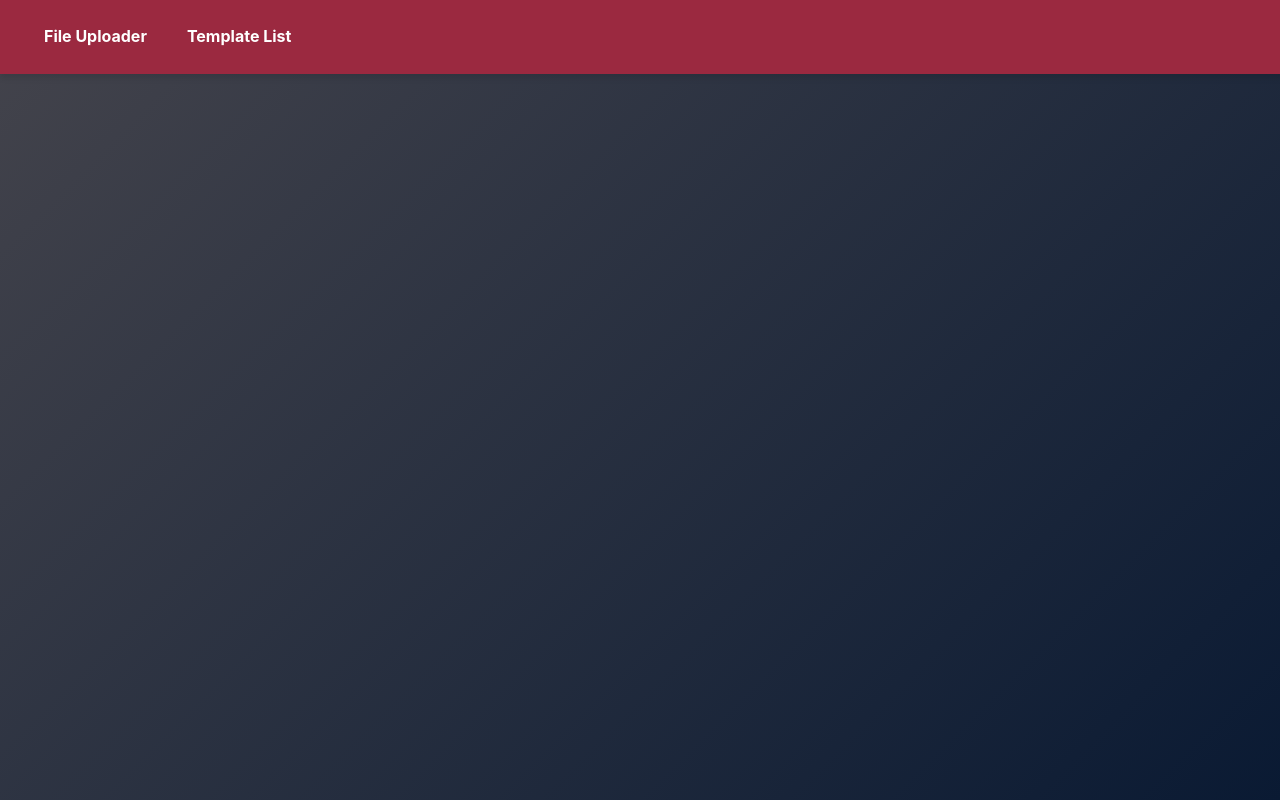
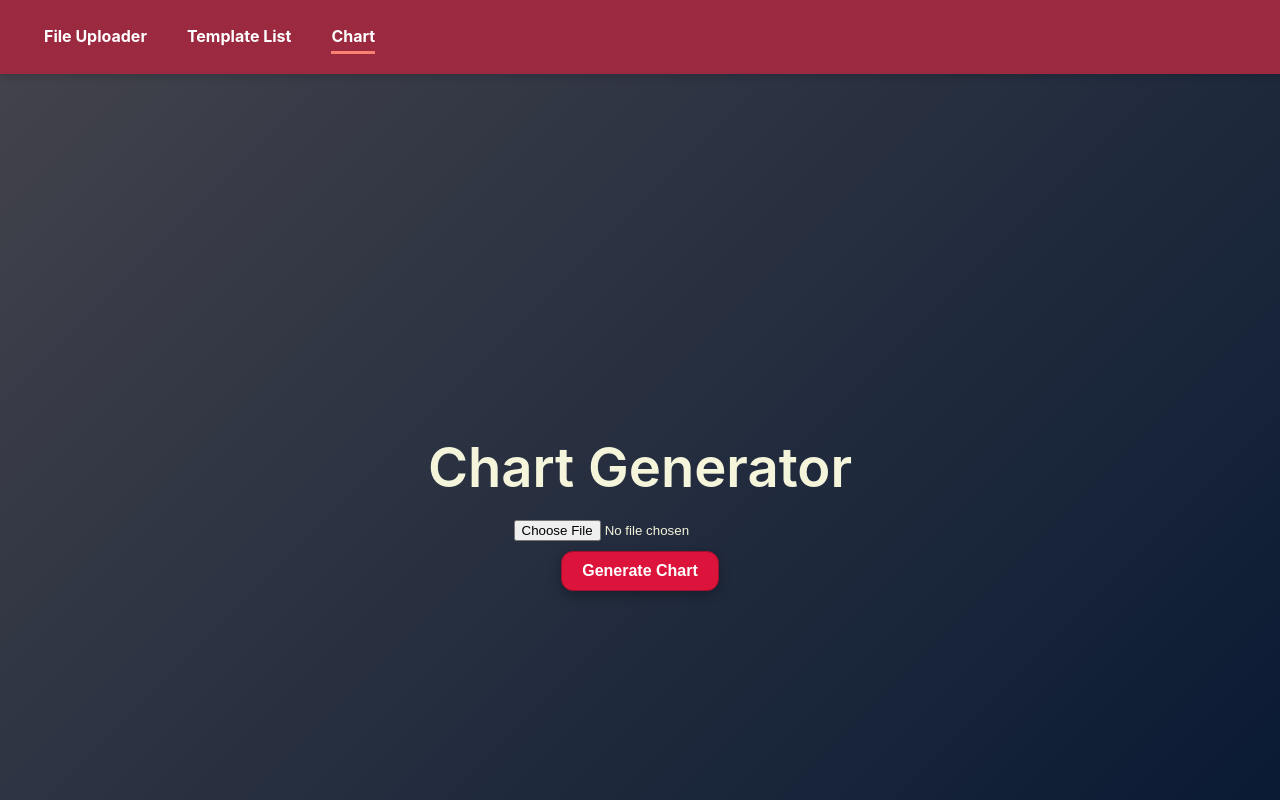
Before and after one commit to skolumban-ex/qualitas-support, a React (Vite) app in the folder frontend/my-react-app/: page /chart in a window 1280 px wide. Shown: the top 800 px of the page. Built offline with nearby package versions, Linux system fonts and the light colour scheme.

Commit message:
Grafikon letrehozo resze az appnak kezdetlegesen kesz

```diff
--- a/frontend/my-react-app/package.json
+++ b/frontend/my-react-app/package.json
@@ -15,12 +15,14 @@
     "@mui/icons-material": "^6.1.9",
     "@mui/material": "^6.1.9",
     "axios": "^1.7.7",
+    "chart.js": "^4.4.7",
     "cors": "^2.8.5",
     "express": "^4.21.1",
     "multer": "^1.4.5-lts.1",
     "node": "^22.11.0",
     "papaparse": "^5.4.1",
     "react": "^18.3.1",
+    "react-chartjs-2": "^5.2.0",
     "react-dom": "^18.3.1",
     "react-dropzone": "^14.2.10",
     "react-router-dom": "^6.28.0",
--- a/frontend/my-react-app/src/App.tsx
+++ b/frontend/my-react-app/src/App.tsx
@@ -2,6 +2,7 @@ import React from 'react';
 import { BrowserRouter as Router, Route, Routes, useLocation } from 'react-router-dom';
 import FileUploader from './components/FileUploader';
 import TemplateList from './components/TemplateList';
+import ChartPage from './components/ChartPage';
 import Navbar from './components/Navbar';
 
 const App: React.FC = () => {
@@ -22,6 +23,7 @@ const Main: React.FC = () => {
       <Routes>
         <Route path="/" element={<FileUploader />} />
         <Route path="/templates-list" element={<TemplateList />} />
+        <Route path="/chart" element={<ChartPage />} />
       </Routes>
     </div>
   );
--- /dev/null
+++ b/frontend/my-react-app/src/components/ChartPage.tsx
@@ -0,0 +1,158 @@
+import React, { useState } from 'react';
+import { Chart as ChartJS, BarElement, CategoryScale, LinearScale, Tooltip, Legend } from 'chart.js';
+import { Bar } from 'react-chartjs-2';
+import Papa from 'papaparse';
+import * as XLSX from 'xlsx';
+
+ChartJS.register(BarElement, CategoryScale, LinearScale, Tooltip, Legend);
+
+const ChartPage: React.FC = () => {
+  const [columns, setColumns] = useState<string[]>([]);
+  const [selectedColumn, setSelectedColumn] = useState<string | null>(null);
+  const [chartData, setChartData] = useState<any>(null);
+  const [csvData, setCsvData] = useState<any[]>([]);
+
+  const handleFileUpload = (event: React.ChangeEvent<HTMLInputElement>) => {
+    const file = event.target.files?.[0];
+    if (file) {
+      const reader = new FileReader();
+
+      if (file.name.endsWith('.csv')) {
+        reader.onload = () => {
+          const result = Papa.parse(reader.result as string, { header: true });
+          const keys = Object.keys(result.data[0] || {});
+          setColumns(keys);
+          setCsvData(result.data); // Tároljuk a beolvasott adatokat
+        };
+        reader.readAsText(file);
+      } else if (file.name.endsWith('.xlsx')) {
+        reader.onload = () => {
+          const workbook = XLSX.read(reader.result, { type: 'binary' });
+          const sheetName = workbook.SheetNames[0];
+          const sheet = workbook.Sheets[sheetName];
+          const data = XLSX.utils.sheet_to_json(sheet, { defval: '' });
+          const keys = Object.keys(data[0] || {});
+          setColumns(keys);
+          setCsvData(data); // Tároljuk az adatokat
+        };
+        reader.readAsBinaryString(file);
+      }
+    }
+  };
+
+  const handleGenerateChart = () => {
+    if (selectedColumn) {
+      // Számoljuk meg az egyedi értékek előfordulásait
+      const counts: { [key: string]: number } = {};
+      csvData.forEach((row: any) => {
+        const value = row[selectedColumn];
+        if (value) {
+          counts[value] = (counts[value] || 0) + 1;
+        }
+      });
+
+      // Grafikon adatok létrehozása
+      const labels = Object.keys(counts);
+      const data = Object.values(counts);
+
+      setChartData({
+        labels,
+        datasets: [
+          {
+            label: `Occurrences of ${selectedColumn}`,
+            data,
+            backgroundColor: 'rgba(75, 192, 192, 0.5)',
+            borderColor: 'rgba(75, 192, 192, 1)',
+            borderWidth: 1,
+          },
+        ],
+      });
+    }
+  };
+
+  const handleDownloadChart = () => {
+    const link = document.createElement('a');
+    link.download = 'chart.png';
+    link.href = (document.getElementById('chart') as HTMLCanvasElement).toDataURL();
+    link.click();
+  };
+
+  return (
+    <div style={{ width: '100vw', height: '100vh', display: 'flex', flexDirection: 'column', alignItems: 'center', justifyContent: 'center' }}>
+      <h1>Chart Generator</h1>
+      <input type="file" accept=".csv, .xlsx" onChange={handleFileUpload} />
+      {columns.length > 0 && (
+        <div>
+          <h2>Select Column</h2>
+          <select
+            onChange={(e) => setSelectedColumn(e.target.value)}
+            value={selectedColumn || ''}
+            style={{ padding: '10px', margin: '10px' }}
+          >
+            <option value="" disabled>
+              Select a column
+            </option>
+            {columns.map((col) => (
+              <option key={col} value={col}>
+                {col}
+              </option>
+            ))}
+          </select>
+        </div>
+      )}
+      <button
+        onClick={handleGenerateChart}
+        disabled={!selectedColumn}
+        style={{
+          padding: '10px 20px',
+          margin: '10px',
+          fontSize: '16px',
+        }}
+      >
+        Generate Chart
+      </button>
+      {chartData && (
+        <div style={{ width: '90%', height: '70%', overflow: 'auto' }}>
+          <Bar
+            id="chart"
+            data={chartData}
+            options={{
+              responsive: true,
+              maintainAspectRatio: false,
+              indexAxis: 'y',  // Vízszintes diagram (értékek az Y tengelyen, kategóriák az X tengelyen)
+              plugins: {
+                legend: { position: 'top' },
+              },
+              scales: {
+                x: {
+                  title: {
+                    display: true,
+                    text: 'Occurrences',
+                  },
+                },
+                y: {
+                  title: {
+                    display: true,
+                    text: selectedColumn || '', // Ha null, akkor üres string
+                  },
+                },
+              },
+            }}
+          />
+          <button
+            onClick={handleDownloadChart}
+            style={{
+              padding: '10px 20px',
+              margin: '20px',
+              fontSize: '16px',
+            }}
+          >
+            Download Chart
+          </button>
+        </div>
+      )}
+    </div>
+  );
+};
+
+export default ChartPage;
--- a/frontend/my-react-app/src/components/Navbar.tsx
+++ b/frontend/my-react-app/src/components/Navbar.tsx
@@ -1,4 +1,3 @@
-// components/Navbar.tsx
 import React from 'react';
 import { NavLink } from 'react-router-dom';
 import './Navbar.css';
@@ -12,6 +11,9 @@ const Navbar: React.FC = () => {
       <NavLink to="/templates-list" className={({ isActive }) => (isActive ? 'active' : '')}>
         Template List
       </NavLink>
+      <NavLink to="/chart" className={({ isActive }) => (isActive ? 'active' : '')}>
+        Chart
+      </NavLink>
     </nav>
   );
 };
```
Also changed, not shown: 1 other file (tests, documents, lock files or other folders).
